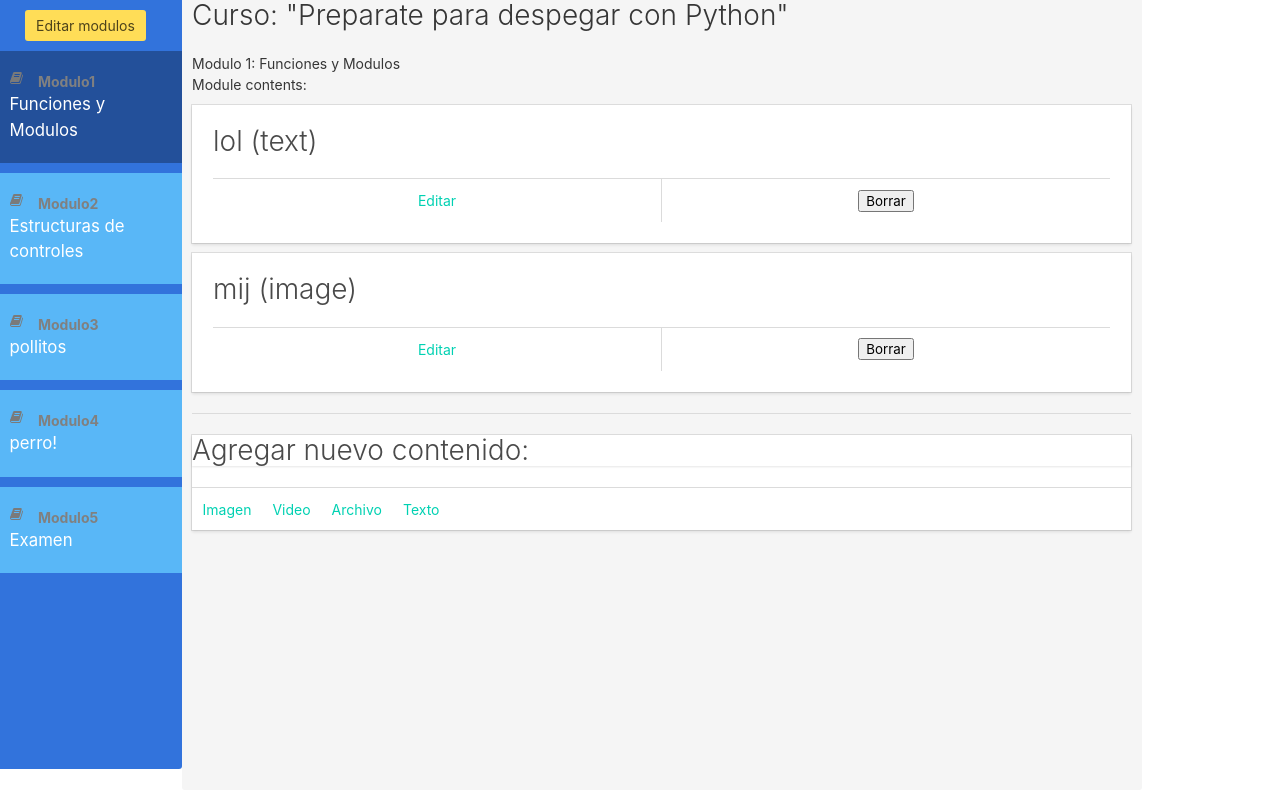
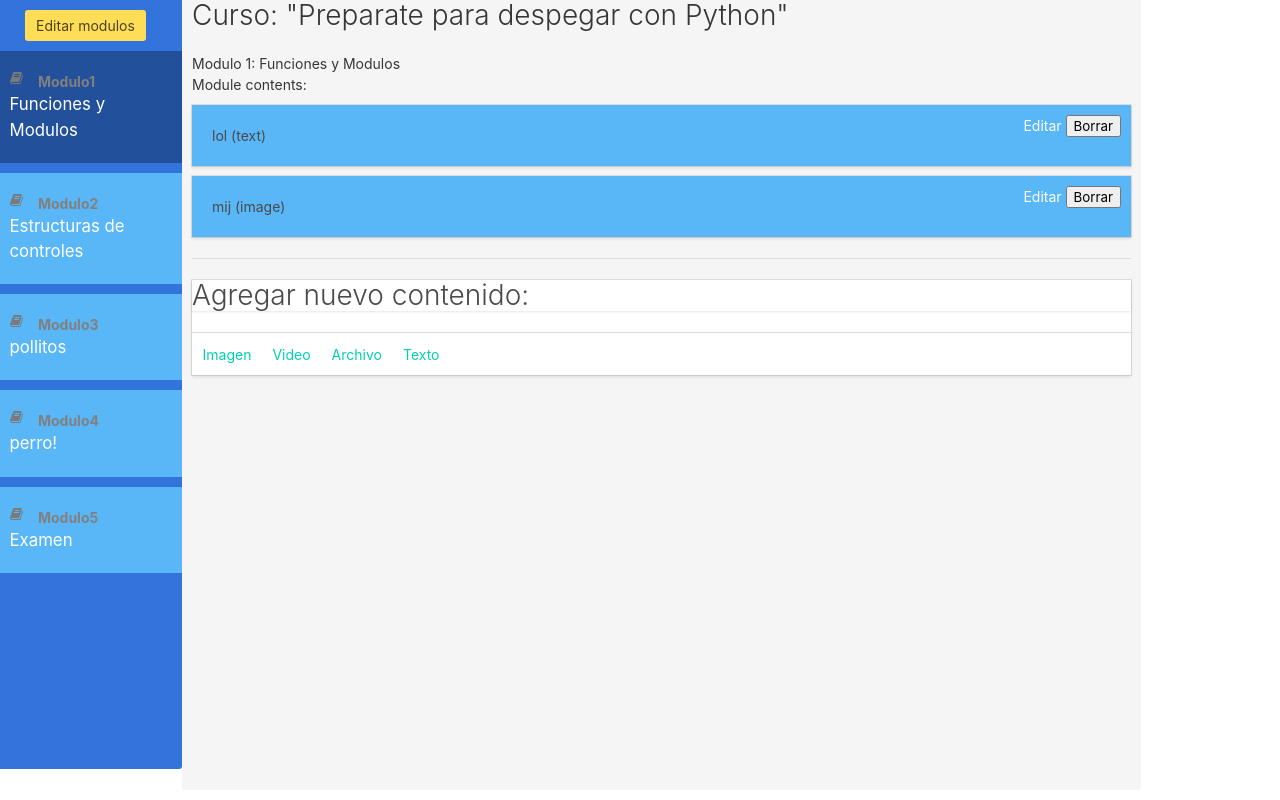
Before and after one commit to HectorBlisS/galaxy, a Django app: template courses/templates/courses/manage/module/content_list.html in a window 1280 px wide. Run offline with Django 3.2, Linux system fonts and the light colour scheme; the template is opened without the code that fills it: values that come from a table or form of the project are taken from there, others are empty; data comes from the database, SQL or seed files in the repository; both versions use the stored data as it was after the commit; parts of the project's set-up code (start-up, migrations or seed data) failed here and were passed over; some libraries are stand-ins or nearby versions.

Commit message:
list and detail

```diff
--- a/courses/admin.py
+++ b/courses/admin.py
@@ -1,5 +1,5 @@
 from django.contrib import admin
-from .models import Subject, Course, Module
+from .models import Subject, Course, Module, Content
 
 @admin.register(Subject)
 class SubjectAdmin(admin.ModelAdmin):
@@ -16,3 +16,5 @@ class CourseAdmin(admin.ModelAdmin):
 	search_fields = ['title', 'overview']
 	prepopulated_fields = {'slug':('title',)}
 	inlines = [ModuleInline]
+
+admin.site.register(Content)
--- a/courses/templates/courses/manage/module/content_list.html
+++ b/courses/templates/courses/manage/module/content_list.html
@@ -30,23 +30,23 @@
 
 
   </div>
-  <div style="height:100vh;overflow:scroll" class="column notification is-light">
+  <div style="height:100vh;overflow:scroll" class="container column is-10 notification is-light">
   	<h1 class="title">Curso: "{{course.title}}"</h1>
 
 	<div class="module">
 		<h2>Modulo {{module.order|add:1}}: {{module.title}}</h2>
 		<h3>Module contents:</h3>
 
-		<div id="module-contents">
+		<ul id="module-contents">
 			{%for content in module.contents.all%}
-			<div style="margin:10px 0 10px 0" class="card" data-id="{{content.id}}">
-				<div class="card-content">
+			<li style="margin:10px 0 10px 0" class="card" data-id="{{content.id}}">
+				<div class="card-content mi-card">
 				{%with item=content.item%}
 
-					<p class="title">{{item}} ({{item|model_name}})</p>
-					<div class="card-footer">
-					<a class="card-footer-item" href="{%url 'courses:module_content_update' module.id item|model_name item.id%}">Editar</a>
-					<form class="card-footer-item" action="{%url 'courses:module_content_delete' content.id%}" method="post">
+					<p>{{item}} ({{item|model_name}})</p>
+					<div class="derecha">
+					<a class="" href="{%url 'courses:module_content_update' module.id item|model_name item.id%}">Editar</a>
+					<form class="" action="{%url 'courses:module_content_delete' content.id%}" method="post">
 						<input type="submit" value="Borrar">
 						{%csrf_token%}
 
@@ -55,13 +55,13 @@
 				{%endwith%}
 
 				</div>
-			</div>
+			</li>
 		{%empty%}
-		<p>
+		<li>
 			Este modulo aún no tiene contenido
-		</p>
+		</li>
 		{%endfor%}
-	</div>
+	</ul>
 	<hr>
 	<div class="card">
 		<h3 class="title card-header">Agregar nuevo contenido:</h3>
--- a/courses/urls.py
+++ b/courses/urls.py
@@ -55,6 +55,10 @@ urlpatterns = [
 
 #list and detail views
 
+	url(r'^subject/(?P<subject>[\w-]+)/$',
+		views.CourseListView.as_view(),
+		name='course_list_subject'),
+
 	url(r'^(?P<slug>[\w-]+)$',
 		views.CourseDetailView.as_view(),
 		name="course_detail"),
--- a/static/css/bliss.css
+++ b/static/css/bliss.css
@@ -2,6 +2,8 @@
 	padding: 20px;
 	text-align: left;
 	background: #59B7F7;
+	cursor: move;
+	position: relative;
 
 }
 .mi-card:hover{
@@ -23,3 +25,11 @@
 	text-align: center;
 	font-size: 1.2rem;
 }
+.mi-card .derecha{
+	position: absolute;
+	top: 10px;
+	right: 10px;
+}
+.derecha form{
+	display: inline;
+}
```
Also changed, not shown: courses/templates/courses/course/list.html (added, +53 -0 lines), courses/templates/courses/list.html (deleted, +0 -14 lines), courses/views.py (+20 -10 lines), courses/templates/courses/course/detail.html (renamed from courses/templates/courses/detail.html), db.sqlite3, 5 other files.
